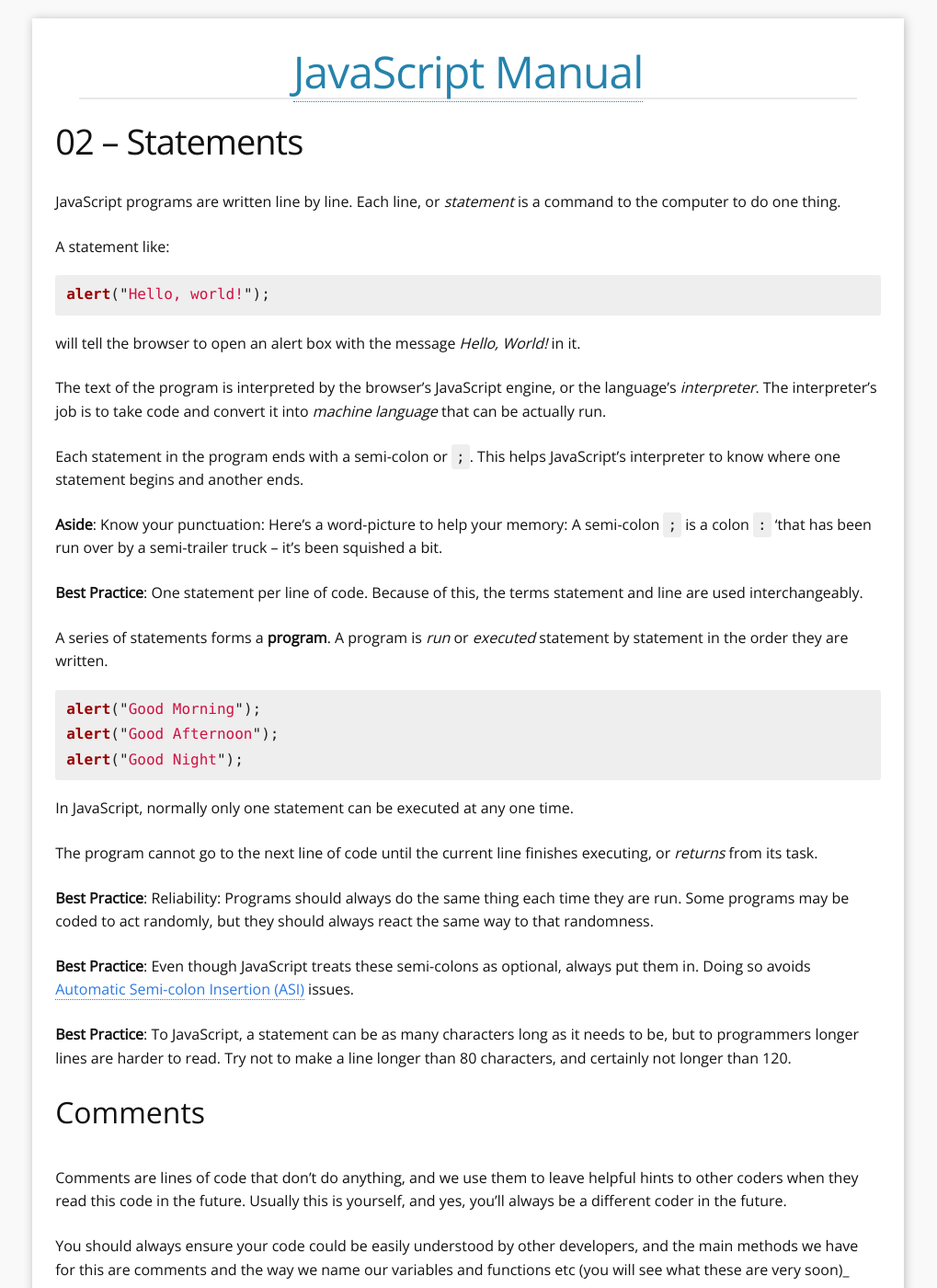
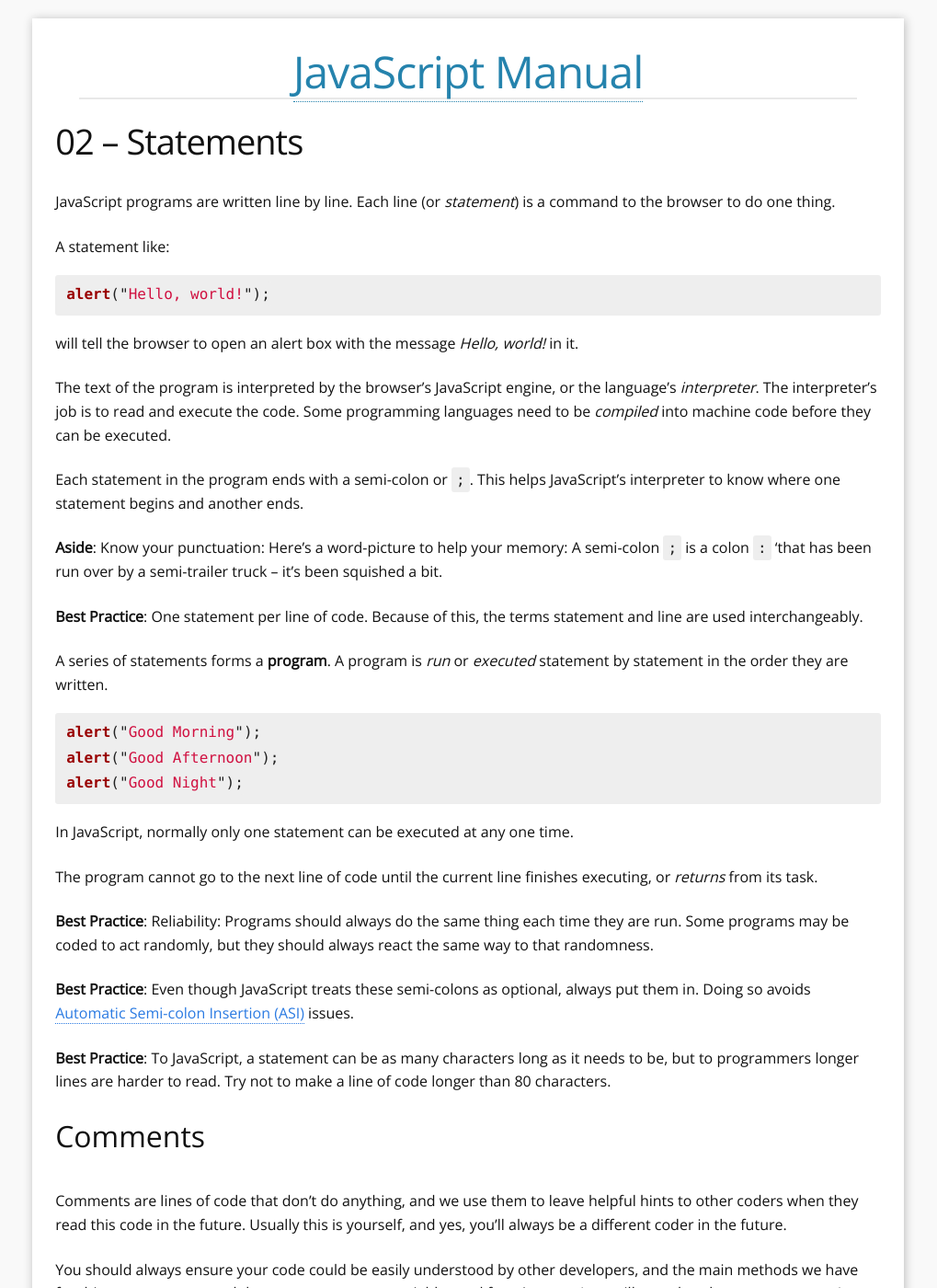
Before and after one commit to YoobeeWebTutors/javascript-manual, a Jekyll site: the page built from 02-statements.md, in a window 1280 px wide and 1400 px high. Shown: the whole window at 92% size, without its empty margins (131-1150 px from the left). Built offline with Jekyll 4.4.1, drawn with Linux system fonts in a browser that asks for light colours; Markdown is read by kramdown in place of the engine named in the settings.

Commit message:
Fix typos for page 2

````diff
--- a/02-statements.md
+++ b/02-statements.md
@@ -3,7 +3,7 @@ title: 02 – Statements
 layout: page
 ---
 
-JavaScript programs are written line by line. Each line, or *statement* is a command to the computer to do one thing.
+JavaScript programs are written line by line. Each line (or *statement*) is a command to the browser to do one thing.
 
 A statement like:
 
@@ -11,9 +11,9 @@ A statement like:
 alert("Hello, world!");
 ```
 
-will tell the browser to open an alert box with the message *Hello, World!* in it.
+will tell the browser to open an alert box with the message *Hello, world!* in it.
 
-The text of the program is interpreted by the browser's JavaScript engine, or the language's *interpreter*. The interpreter's job is to take code and convert it into *machine language* that can be actually run.
+The text of the program is interpreted by the browser's JavaScript engine, or the language's *interpreter*. The interpreter's job is to read and execute the code. Some programming languages need to be *compiled* into machine code before they can be executed.
 
 Each statement in the program ends with a semi-colon or `;`. This helps JavaScript's interpreter to know where one statement begins and another ends.
 
@@ -39,7 +39,7 @@ The program cannot go to the next line of code until the current line finishes e
 
 **Best Practice**: Even though JavaScript treats these semi-colons as optional, always put them in. Doing so avoids [Automatic Semi-colon Insertion (ASI)](https://developer.mozilla.org/en-US/docs/Web/JavaScript/Reference/Lexical_grammar#Automatic_semicolon_insertion) issues.
 
-**Best Practice**: To JavaScript, a statement can be as many characters long as it needs to be, but to programmers longer lines are harder to read. Try not to make a line longer than 80 characters, and certainly not longer than 120.
+**Best Practice**: To JavaScript, a statement can be as many characters long as it needs to be, but to programmers longer lines are harder to read. Try not to make a line of code longer than 80 characters.
 
 ## Comments
 
````
